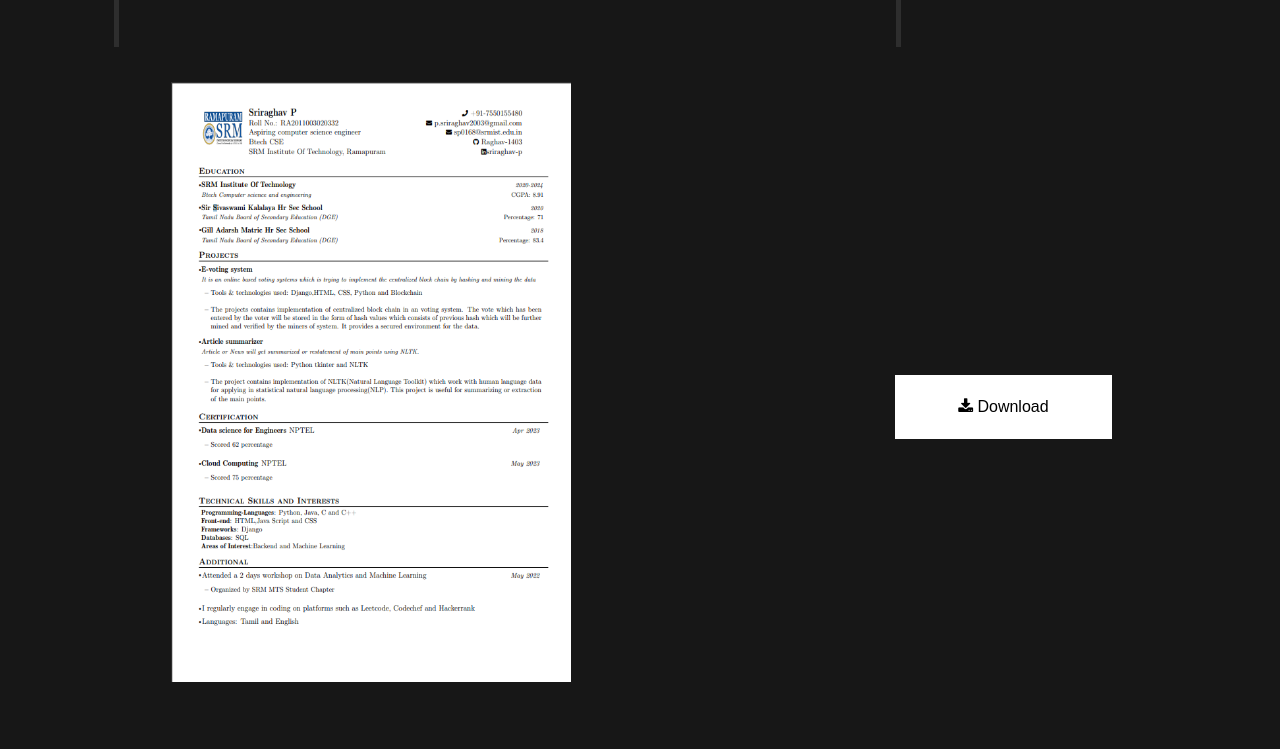
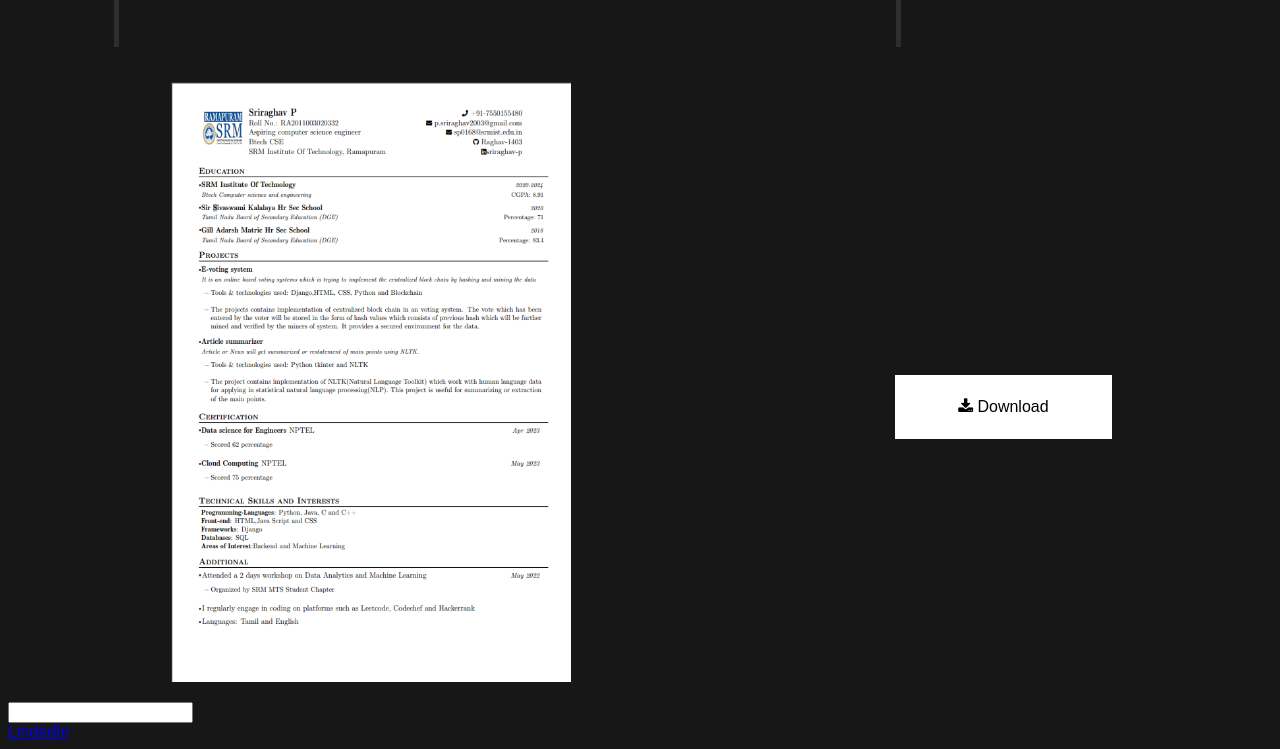
Before and after one commit to Raghav-1403/Raghav-1403.github.io, a plain HTML site: page frontend.html in a window 1280 px wide. Shown: the part 2506-3255 px from the top of the page. Before the commit the page ends 3208 px from the top, so only its background shows below. Drawn offline with nearby package versions, Linux system fonts and the light colour scheme.

Commit message:
update in e&l

```diff
--- a/frontend.html
+++ b/frontend.html
@@ -184,8 +184,8 @@
 </div>
 </section>
 <section id="contpage">
-    <div class="email"></div>
-    <div class="linked"></div>
+    <div class="email"><input type="email"> </div>
+    <div class="linked"><a href="https://www.linkedin.com/in/sriraghav-p/">LindedIn</a></div>
 </section>
 </body>
 </html>
```
